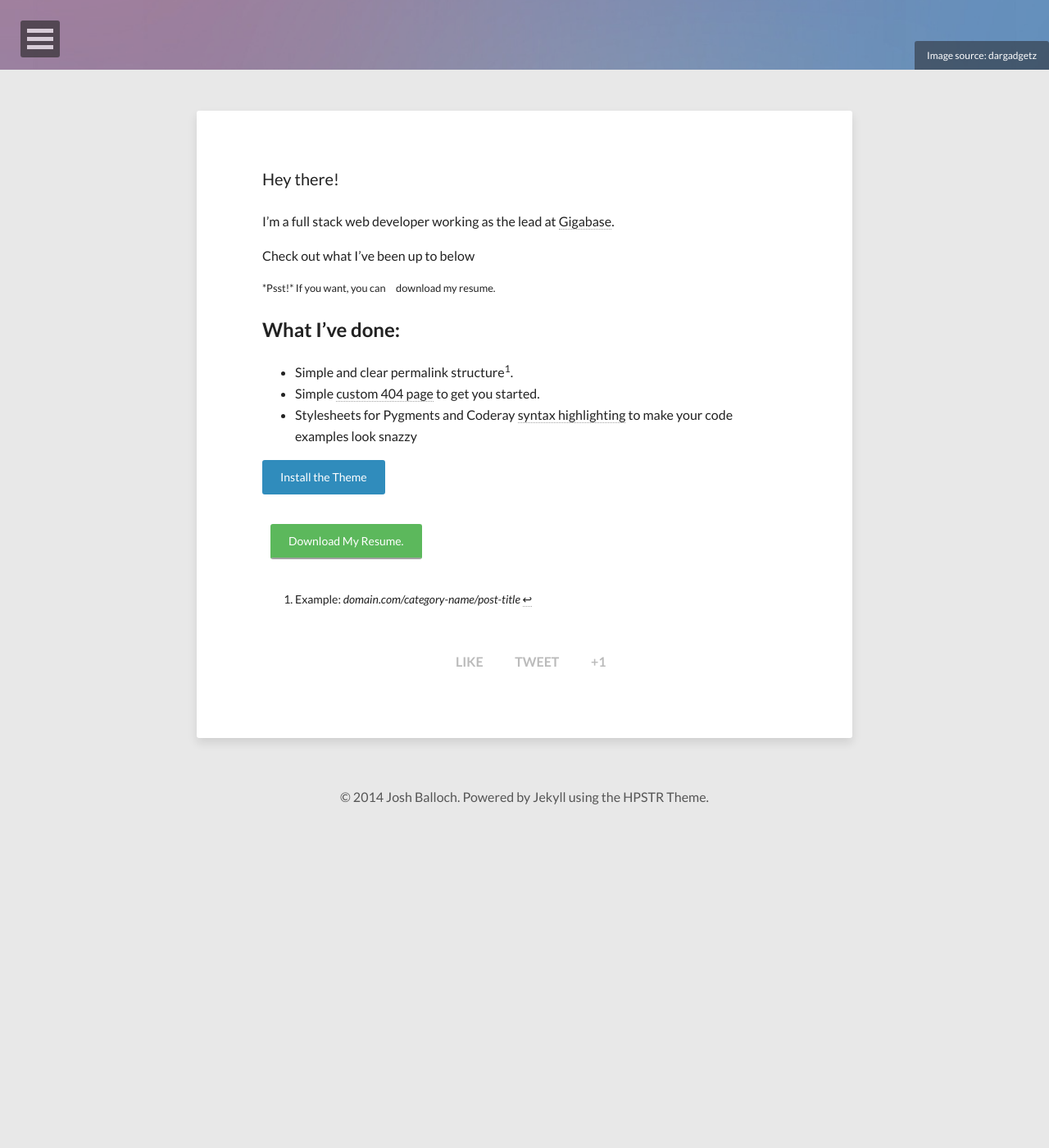
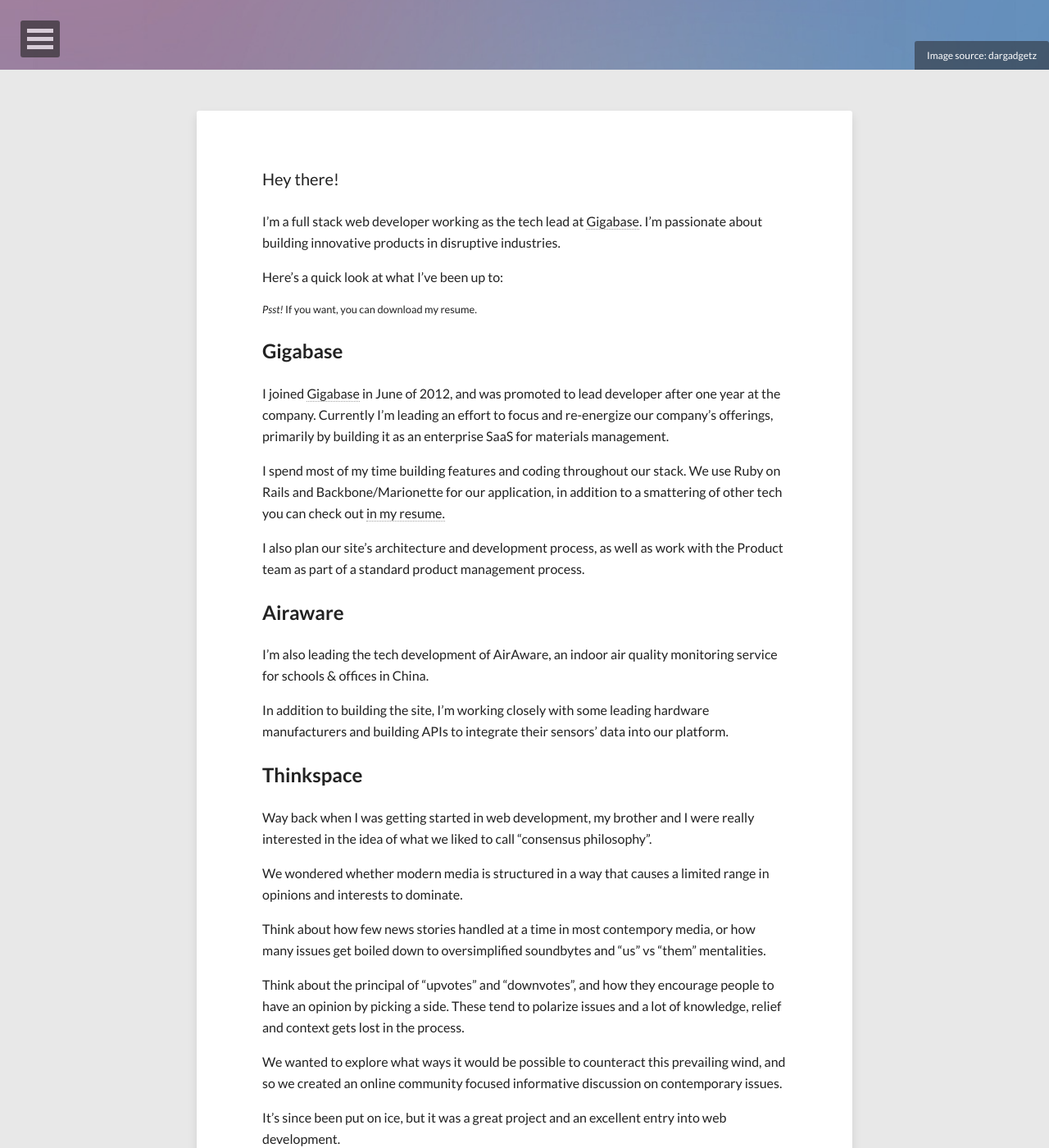
Before and after one commit to joshuaballoch/joshuaballoch.github.io, a Jekyll site: the page built from about.md, in a window 1280 px wide and 1400 px high, scrolled down 315 px. Shown: the whole window at 82% size. Built offline with Jekyll 4.4.1, drawn with Linux system fonts in a browser that asks for light colours; nearby versions of some CDN libraries; before the commit the page ends 1328 px from its top, so only the background shows below that; some of the changed text lies outside the part shown.

Commit message:
add to about page

```diff
--- a/about.md
+++ b/about.md
@@ -12,22 +12,52 @@
 
 Hey there!
 
-I'm a full stack web developer working as the lead at [Gigabase](http://www.gigabase.org).
+I'm a full stack web developer working as the tech lead at [Gigabase](http://www.gigabase.org). I'm passionate about building innovative products in disruptive industries.
 
-Check out what I've been up to below
+Here's a quick look at what I've been up to:
 
 <div class="small">
-  *Psst!* If you want, you can <a href="{{ site.url }}/assets/resume.pdf" style="margin-left:10px;" target="_blank">download my resume.</a>
+  <em>Psst!</em> If you want, you can <a href="{{ site.url }}/assets/resume.pdf" target="_blank">download my resume.</a>
 </div>
 
-## What I've done:
+## Gigabase
 
-* Simple and clear permalink structure[^1].
-* Simple [custom 404 page]({{ site.url }}/404.html) to get you started.
-* Stylesheets for Pygments and Coderay [syntax highlighting]({{ site.url }}/code-highlighting-post/) to make your code examples look snazzy
+I joined [Gigabase](http://www.gigabase.org) in June of 2012, and was promoted to lead developer after one year at the company. Currently I'm leading an effort to focus and re-energize our company’s offerings, primarily by building it as an enterprise SaaS for materials management.
 
-<div markdown="0"><a href="{{ site.url }}/theme-setup" class="btn btn-info">Install the Theme</a></div>
+I spend most of my time building features and coding throughout our stack. We use Ruby on Rails and Backbone/Marionette for our application, in addition to a smattering of other tech you can check out [in my resume.]( {{ site.url }}/assets/resume.pdf )
 
-[^1]: Example: *domain.com/category-name/post-title*
+I also plan our site's architecture and development process, as well as work with the Product team as part of a standard product management process.
 
-<a href="{{ site.url }}/assets/resume.pdf" style="margin-left:10px;" target="_blank" class="btn btn-success">Download My Resume.</a>
+## Airaware
+
+I'm also leading the tech development of AirAware, an indoor air quality monitoring service for schools & offices in China.
+
+In addition to building the site, I'm working closely with some leading hardware manufacturers and building APIs to integrate their sensors' data into our platform.
+
+## Thinkspace
+
+Way back when I was getting started in web development, my brother and I were really interested in the idea of what we liked to call "consensus philosophy".
+
+We wondered whether modern media is structured in a way that causes a limited range in opinions and interests to dominate.
+
+Think about how few news stories handled at a time in most contempory media, or how many issues get boiled down to oversimplified soundbytes and "us" vs "them" mentalities.
+
+Think about the principal of "upvotes" and "downvotes", and how they encourage people to have an opinion by picking a side. These tend to polarize issues and a lot of knowledge, relief and context gets lost in the process.
+
+We wanted to explore what ways it would be possible to counteract this prevailing wind, and so we created an online community focused informative discussion on contemporary issues.
+
+It's since been put on ice, but it was a great project and an excellent entry into web development.
+
+### Other Projects & Experience
+
+* I redesigned the [McGill Journal of Law & Health]( http://mjlh.mcgill.ca ) website.
+* I worked as a graphic designer & photographer at [RedBox Studio](http://art.redboxstudio.cn/en)
+* I was the primary photographer for the [Fodor's Guide to Beijing, 2008 Olympics Edition]( http://www.amazon.co.uk/Fodors-Guide-Beijing-Olympics-Edition/dp/7200070459 ). That's my image on the cover!
+
+
+## Want to know more?
+
+
+<a href="mailto:joshuaballoch@gmail.com" class="btn btn-info"><i class="icon-envelope"></i> Email Me</a>
+<br>
+<a href="{{ site.url }}/assets/resume.pdf" target="_blank" class="btn btn-success">Download My Resume.</a>
```
Also changed, not shown: other parts of about.md (+1 -1 lines).
